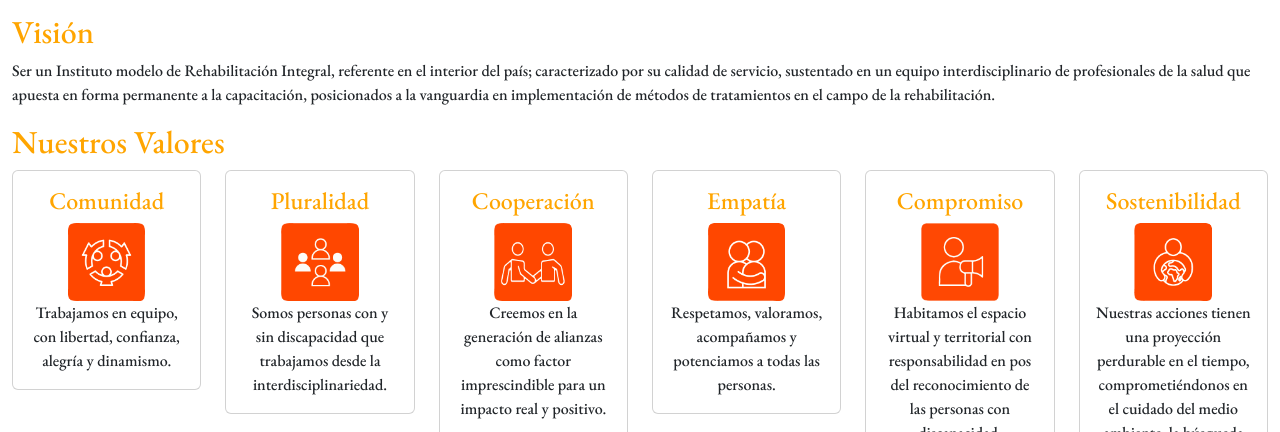
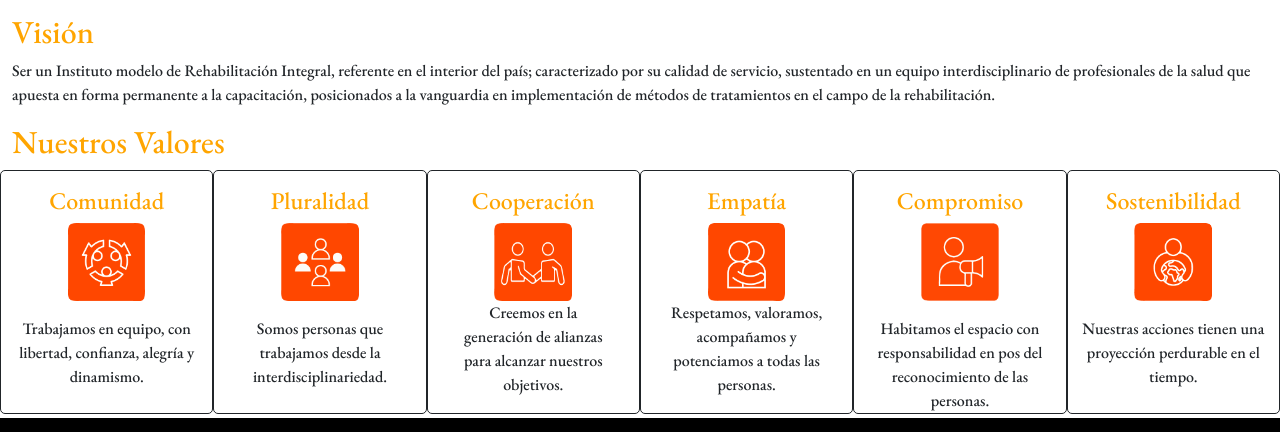
Before and after one commit to DiegoDelgado82/webMundoNuevoResponsive, a plain HTML site: page pages/institucional.html in a window 1280 px wide. Shown: the part 955-1387 px from the top of the page. Drawn offline with nearby package versions, Linux system fonts and the light colour scheme.

Commit message:
modificando cards

```diff
--- a/pages/institucional.html
+++ b/pages/institucional.html
@@ -159,8 +159,8 @@
       <section class="container-fluid">
         <h2 class="titulos">Nuestros Valores</h2>
         <div class="row">
-          <div class="col-xs-12 col-sm-6 col-lg-2 col--gap-lg mb-1">
-            <div class="card altoCard">
+          <div class="col-xs-12 col-sm-6 col-lg-2 col--gap-lg mb-1 border border-dark borderCard ">
+            <div class="card border-0">
               <div class="card-body text-center">
                 <h4 class="h4 titulos">Comunidad</h4>
                 <img
@@ -168,17 +168,16 @@
                   src="/img/institucional/comunidad.png"
                   alt="Comunidad"
                 />
-
+              </div>
               <p class="card-text text-center">
                 Trabajamos en equipo, con libertad, confianza, alegría y
                 dinamismo.
               </p>
             </div>
           </div>
-          </div>
 
-          <div class="col-xs-12 col-sm-6 col-lg-2 col--gap-lg mb-1">
-            <div class="card altoCard">
+          <div class="col-xs-12 col-sm-6 col-lg-2 col--gap-lg mb-1 border border-dark borderCard ">
+            <div class="card border-0">
               <div class="card-body text-center">
                 <h4 class="h4 text-center titulos">Pluralidad</h4>
                 <img
@@ -187,16 +186,17 @@
                   alt="Pluralidad"
                 />
 
+
+              </div>
               <p class="card-text text-center">
-                  Somos personas con y sin discapacidad que trabajamos desde la
+                Somos personas que trabajamos desde la
                 interdisciplinariedad.
               </p>
             </div>
           </div>
-          </div>
 
-          <div class="col-xs-12 col-sm-6 col-lg-2 col--gap-lg mb-1">
-            <div class="card altoCard">
+          <div class="col-xs-12 col-sm-6 col-lg-2 col--gap-lg mb-1 border border-dark borderCard ">
+            <div class="card border-0">
               <div class="card-body text-center">
                 <h4 class="h4 text-center titulos">Cooperación</h4>
                 <img
@@ -206,15 +206,14 @@
                 />
 
                 <p class="card-text text-center">
-                  Creemos en la generación de alianzas como factor
-                  imprescindible para un impacto real y positivo.
+                  Creemos en la generación de alianzas para alcanzar nuestros objetivos.
                 </p>
               </div>
             </div>
           </div>
 
-          <div class="col-xs-12 col-sm-6 col-lg-2 col--gap-lg mb-1">
-            <div class="card altoCard">
+          <div class="col-xs-12 col-sm-6 col-lg-2 col--gap-lg mb-1 border border-dark borderCard ">
+            <div class="card border-0">
               <div class="card-body text-center">
                 <h4 class="h4 text-center titulos">Empatía</h4>
                 <img
@@ -231,8 +230,8 @@
             </div>
           </div>
 
-          <div class="col-xs-12 col-sm-6 col-lg-2 col--gap-lg mb-1">
-            <div class="card altoCard">
+          <div class="col-xs-12 col-sm-6 col-lg-2 col--gap-lg mb-1 border border-dark borderCard ">
+            <div class="card border-0">
               <div class="card-body text-center">
                 <h4 class="h4 text-center titulos">Compromiso</h4>
                 <img
@@ -240,27 +239,29 @@
                   src="/img/institucional/compromiso.png"
                   alt="Compromiso Social"
                 />
+
+              </div>
               <p class="card-text text-center">
-                  Habitamos el espacio virtual y territorial con responsabilidad
-                  en pos del reconocimiento de las personas con discapacidad.
+                Habitamos el espacio con responsabilidad
+                en pos del reconocimiento de las personas.
               </p>
             </div>
           </div>
-          </div>
 
-          <div class="col-xs-12 col-sm-6 col-lg-2 col--gap-lg mb-1">
-            <div class="card">
-              <div class="card-body text-center">
+          <div class="col-xs-12 col-sm-6 col-lg-2 col--gap-lg mb-1 border border-dark borderCard ">
+            <div class="card border-0">
+              <div class="card-body text-center border-white">
                 <h4 class="h4 text-center titulos">Sostenibilidad</h4>
                 <img
                   class="card-img-top w-50"
                   src="/img/institucional/sostenibilidad.png"
                   alt="Sostenibilidad"
                 />
+
+              </div>
               <p class="card-text text-center">
-                    Nuestras acciones tienen una proyección perdurable en el tiempo, comprometiéndonos en el cuidado del medio ambiente, la búsqueda de justicia social y la creación de valor económico.
+                Nuestras acciones tienen una proyección perdurable en el tiempo.
             </p>
-              </div>
             </div>
           </div>
         </div>
--- a/scss/_contacto.scss
+++ b/scss/_contacto.scss
@@ -13,7 +13,7 @@
 
 #form
 {
-    background: rgb(241,66,16);
+    @include estiloNaranja;
     background: linear-gradient(90deg, rgba(241,66,16,1) 0%, rgba(241,187,13,1) 100%, rgba(0,212,255,1) 100%);
     border-radius: 5px;
     height: 100%;
--- a/scss/_equipo.scss
+++ b/scss/_equipo.scss
@@ -1,6 +1,8 @@
+$fuente: 'EB Garamond', serif;
+
 body {
   background-size: 20%;
-  font-family: 'EB Garamond', serif;
+  font-family: $fuente;
   width: 100%;
 
 
--- a/scss/_index.scss
+++ b/scss/_index.scss
@@ -1,3 +1,18 @@
+$fuente: "EB Garamond", serif;
+$colorBack:orangered;
+
+@mixin estiloFijo {
+  z-index: 2;
+  font-size: 1.2rem;
+  position: absolute;
+  top: 100px;
+}
+@mixin estiloNaranja {
+  background-color: $colorBack;
+  color:black;
+}
+
+
 * {
   margin: 0;
   padding: 0;
@@ -6,17 +21,17 @@
 
 body {
   background-size: 20%;
-  font-family: 'EB Garamond', serif;
+  font-family: $fuente;
   width: 100%;
 
   .bgMenu
   {
-    background-color: orangered;
+    @include estiloNaranja;
   }
 
   .fondoCarousel
   {
-    background-color: orangered;
+    @include estiloNaranja;
   }
 
 
@@ -27,13 +42,12 @@ body {
     top: 0px;
 
     .botonMenu:hover {
-        background-color: orangered;
-
+      @include estiloNaranja;
         text-transform: uppercase;
       }
 
       li:hover {
-        background-color: orangered;
+        @include estiloNaranja;
         text-transform: uppercase;
       }
   }
@@ -45,12 +59,7 @@ body {
 
   .titulo_principal
   {
-    //position: absolute;
-    //top:65px;
-    //left:10px;
-    //width: auto;
     z-index: 2;
-    //background-color: rgb(240, 248, 248);
     border-radius: 10px;
 
   }
@@ -60,7 +69,7 @@ body {
 
     font-size: 3rem !important;
 
-    color:orangered;
+    color:$colorBack;
     display: inline;
   }
 
@@ -74,10 +83,7 @@ body {
     display: inline;
   }
   .subTituloPage{
-    z-index:2;
-  font-size: 1.2rem;
-  position: absolute;
-  top:100px;
+  @include estiloFijo;
   animation-name: tituloMove;
   animation-duration:1s;
   animation-delay: 1s;
@@ -101,8 +107,7 @@ body {
 
   .bgOrange
   {
-    background-color: rgb(255, 95, 2);
-    color: white;
+    @include estiloNaranja;
     font-size: 1rem;
 
   }
@@ -137,4 +142,8 @@ body {
     text-align: center  ;
   }
 
+  .borderCard
+  {
+    border-radius: 5px;
+  }
 }
```
Also changed, not shown: index.html (+17 -19 lines), css/main.css, 1 other file. Lines whose indentation alone changed are shown as unchanged.
